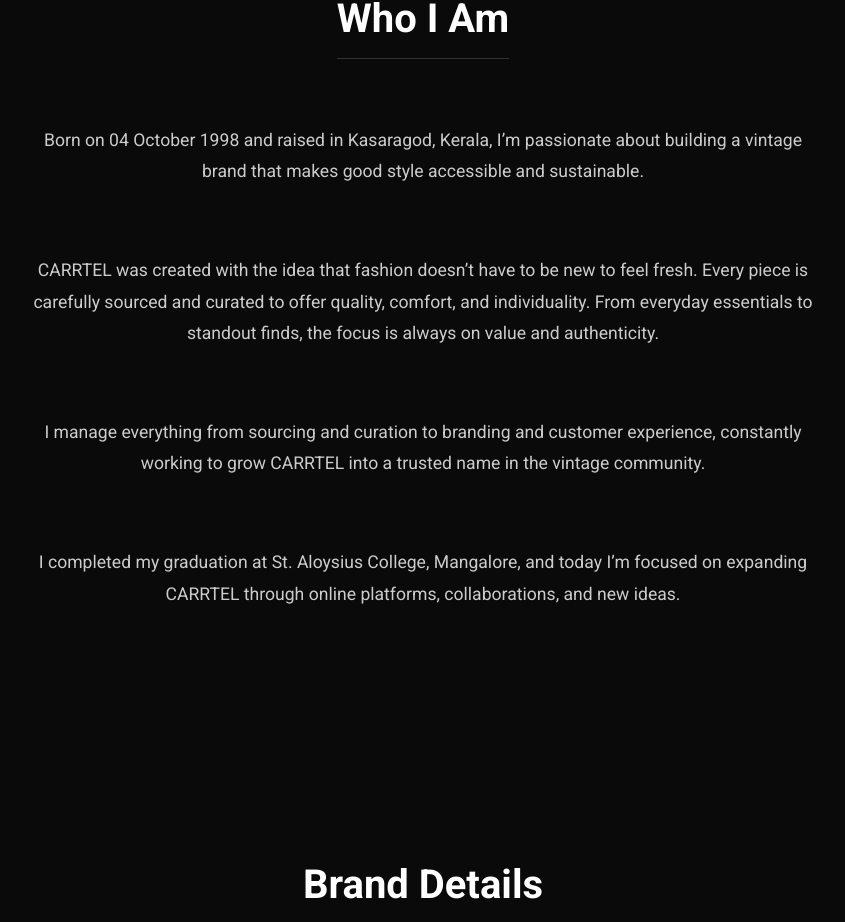
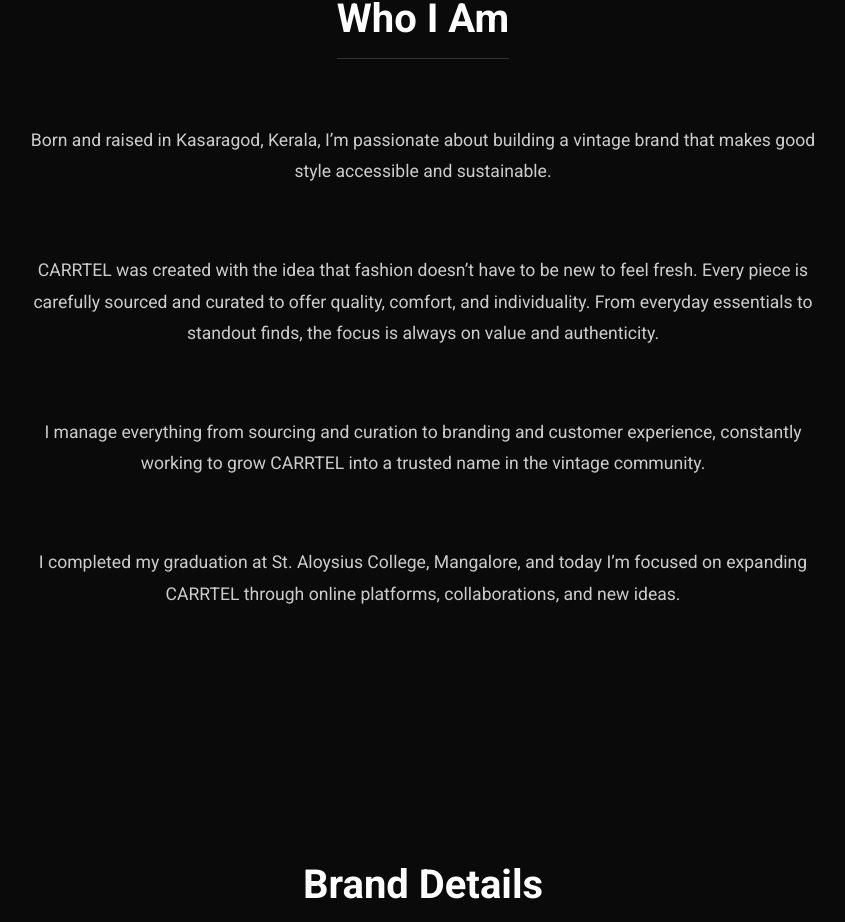
Before and after one commit to muhammeduvaiz/riyas, a React (Vite) app: page / in a window 1280 px wide. Shown: the part 959-1881 px from the top of the page, without its empty margins (217-1062 px from the left). Built offline with nearby package versions, Linux system fonts and the light colour scheme.

Commit message:
about updated

```diff
--- a/src/components/home/index.jsx
+++ b/src/components/home/index.jsx
@@ -91,7 +91,7 @@
                 <h2 className="section-title">Who I Am</h2>
                 <div className="content-block">
                     <p>
-                        Born on 04 October 1998 and raised in Kasaragod, Kerala, I’m passionate about building a vintage brand that makes good style accessible and sustainable.
+                        Born and raised in Kasaragod, Kerala, I’m passionate about building a vintage brand that makes good style accessible and sustainable.
                     </p>
                     <br />
                     <p>
```
